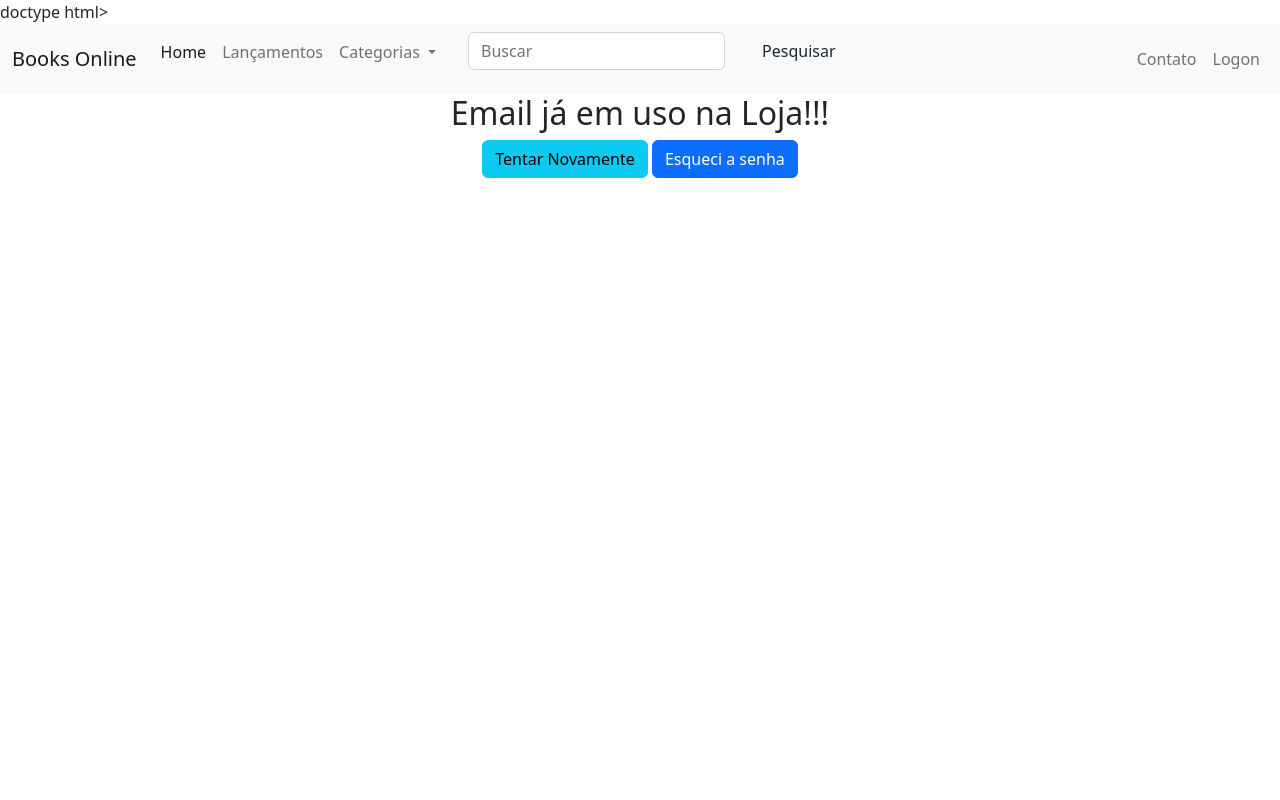
After one commit to dossancto/Livraria-online, a PHP site: page /erro1.php in a window 1280 px wide. The commit adds this page. Run offline with PHP 8.4, Linux system fonts and the light colour scheme; some libraries are stand-ins or nearby versions.

Commit message:
Aula #37

```diff
--- /dev/null
+++ b/erro1.php
@@ -0,0 +1,59 @@
+doctype html>
+<html>
+
+<head>
+  <meta charset="utf-8">
+  <title>Minha Loja - Logon de usuário</title>
+
+  <meta name="viewport" content="width=device-width, initial-scale=1">
+
+  <!-- Jquery -->
+  <script src="https://ajax.googleapis.com/ajax/libs/jquery/3.6.0/jquery.min.js"></script>
+
+  <link href="https://cdn.jsdelivr.net/npm/bootstrap@5.2.0/dist/css/bootstrap.min.css" rel="stylesheet" integrity="sha384-gH2yIJqKdNHPEq0n4Mqa/HGKIhSkIHeL5AyhkYV8i59U5AR6csBvApHHNl/vI1Bx" crossorigin="anonymous">
+  <script defer src="https://cdn.jsdelivr.net/npm/bootstrap@5.2.0/dist/js/bootstrap.bundle.min.js" integrity="sha384-A3rJD856KowSb7dwlZdYEkO39Gagi7vIsF0jrRAoQmDKKtQBHUuLZ9AsSv4jD4Xa" crossorigin="anonymous"></script>
+
+  <!-- ICONS -->
+  <link rel="stylesheet" href="https://cdn.jsdelivr.net/npm/bootstrap-icons@1.9.1/font/bootstrap-icons.css">
+
+  <style>
+    .navbar {
+      margin-bottom: 0;
+    }
+  </style>
+
+
+</head>
+
+<body>
+
+  <?php
+
+  include 'sql/conexao.php';
+  include 'components/navbar.php';
+
+  ?>
+
+
+  <div class="container-fluid">
+
+    <div class="row">
+
+      <div class="col-sm-4"></div>
+      <div class="col-sm-4 text-center">
+
+        <h2>Email já em uso na Loja!!!</h2>
+
+        <a href="frmusuario.php" class="btn btn-block btn-info" role="button">Tentar Novamente</a>
+
+        <a href="esquecisenha.php" class="btn btn-block btn-primary" role="button">Esqueci a senha</a>
+
+
+      </div>
+    </div>
+  </div>
+
+
+</body>
+
+</html>
--- a/inserirUsuario.php
+++ b/inserirUsuario.php
@@ -9,20 +9,20 @@ $endereco = $_POST['txtendereco'];
 $cidade = $_POST['txtcidade'];
 $cep = $_POST['txtcep'];
 
-// /*
+/*
 echo $nome . "<br>";
 echo $email . "<br>";
 echo $senha . "<br>";
 echo $endereco . "<br>";
 echo $cidade . "<br>";
 echo $cep . "<br>";
-// */
+*/
 
 $consulta = $connection->query("select ds_email from tbl_usuario where ds_email = '$email'");
 $existe_usuario = $consulta->rowCount() == 1;
 
 if ($existe_usuario) {
-  // header('location:erro1.php');
+  header('location:erro1.php');
 } else {
   $incluir = $connection->query("
   insert into tbl_usuario
```
Also changed, not shown: ok.php (added, +62 -0 lines), esquecisenha.php (added).
